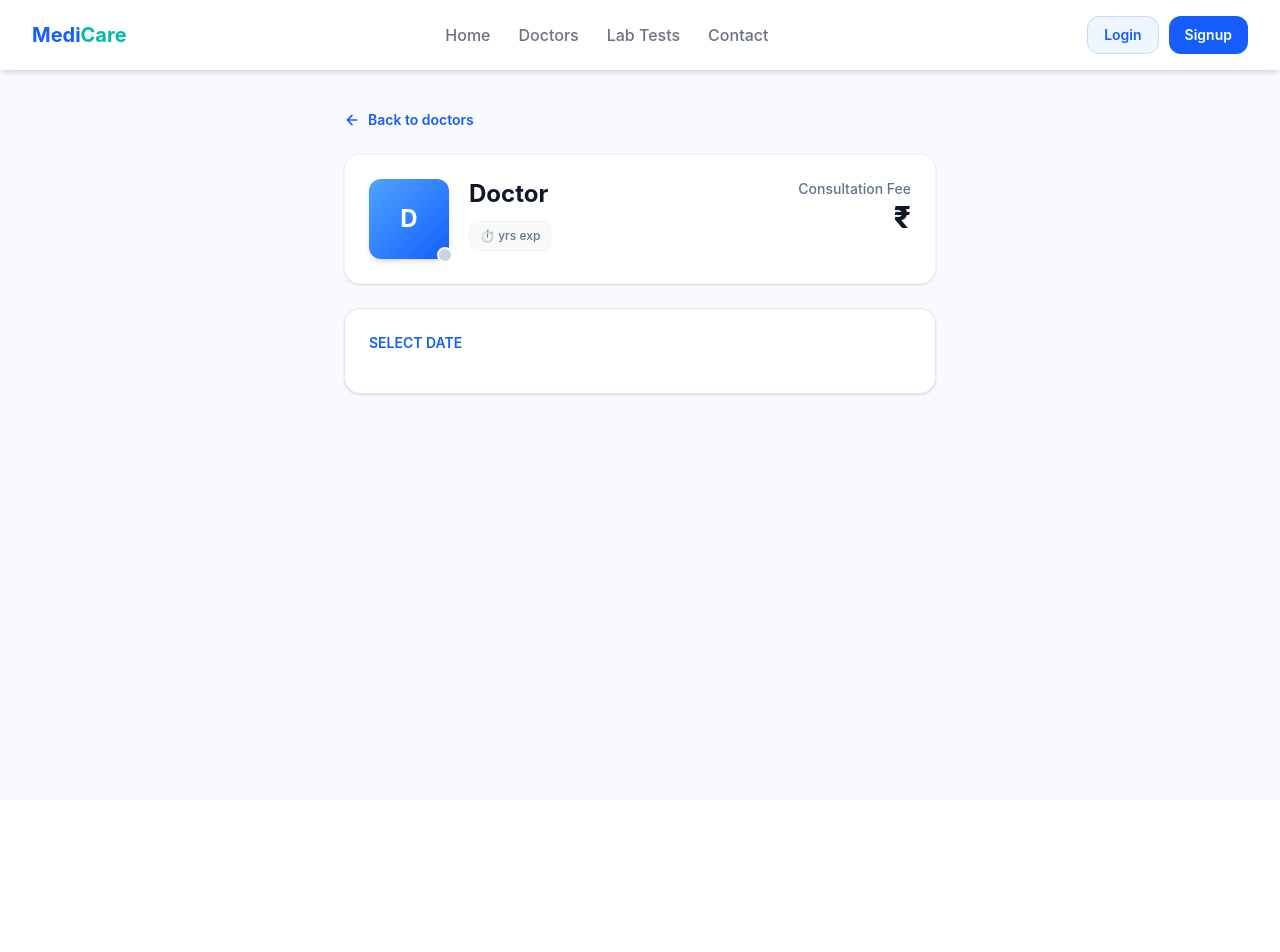
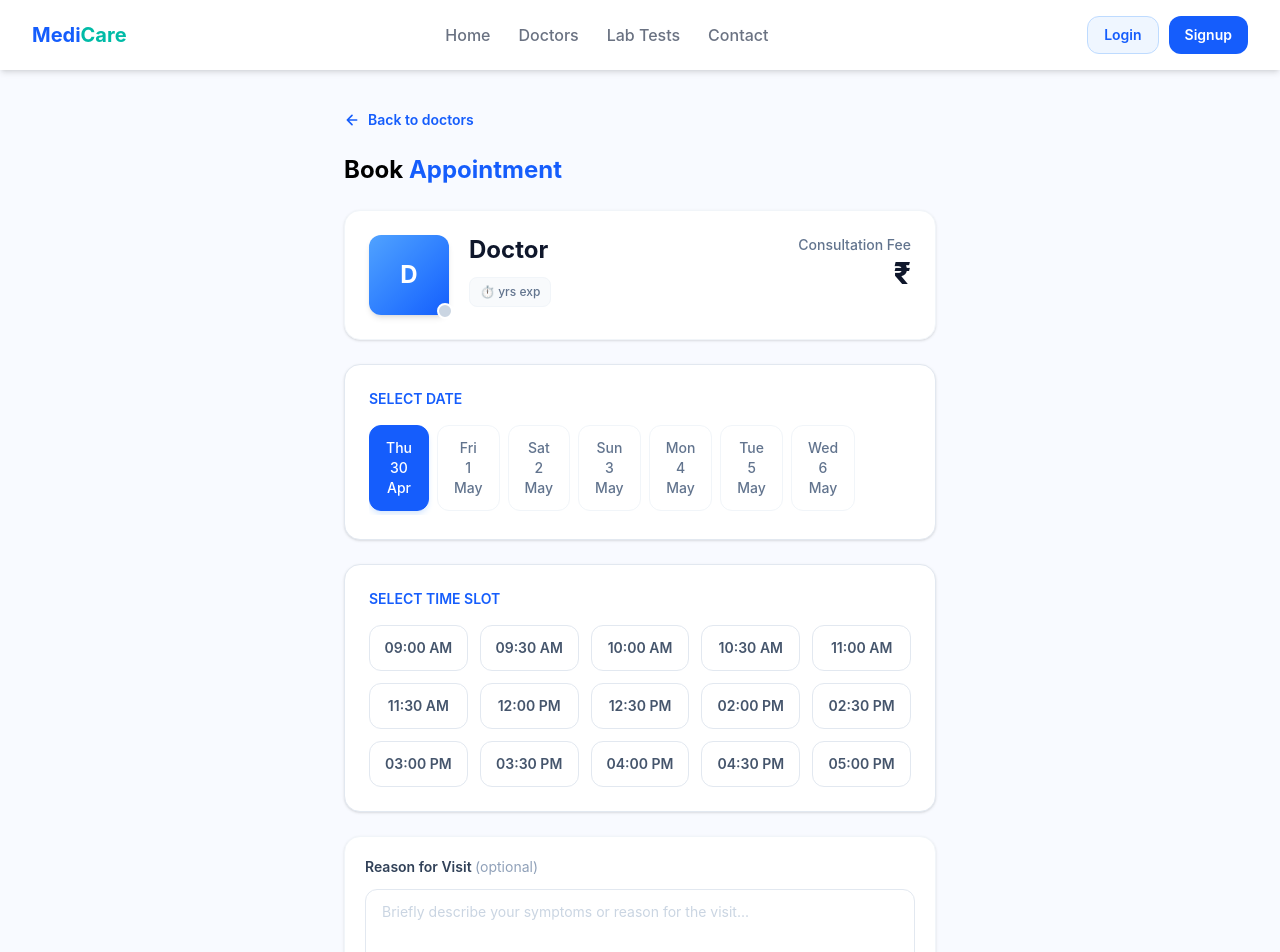
Before and after one commit to Tanineymar/Hospital-management, a React (Vite) app in the folder frontend/: page /book/1 in a window 1280 px wide. Shown: the top 952 px of the page. Before the commit the page ends 800 px from the top, so only its background shows below. Built offline with nearby package versions, Linux system fonts and the light colour scheme; no server answers.

Commit message:
Book appointment almost created

```diff
--- a/frontend/src/pages/patient/BookAppointment.jsx
+++ b/frontend/src/pages/patient/BookAppointment.jsx
@@ -2,6 +2,7 @@ import { useParams, useNavigate } from "react-router-dom"
 import Navbar from "../../components/Navbar.jsx"
 import { useEffect, useState } from "react"
 import API from "../../api/axios.js"
+import { Nut } from "lucide-react"
 
 const avatarGradients = [
     "from-blue-400 to-blue-600",
@@ -28,15 +29,31 @@ function BookAppointment() {
 
     const [doctor, setDoctor] = useState(null)
 
+    const dayNames = ["Sun", "Mon", "Tue", "Wed", "Thu", "Fri", "Sat"]
+    const monthNames = ["Jan", "Feb", "Mar", "Apr", "May", "Jun", "Jul", "Aug", "Sep", "Oct", "Nov", "Dec"]
+
+    const [days] = useState(getNext7Days)
+    const [selectedDayIdx , setSelectedDayIdx] = useState(0)
+
+    const TIME_SLOTS = [
+    "09:00 AM","09:30 AM","10:00 AM","10:30 AM","11:00 AM","11:30 AM","12:00 PM","12:30 PM",
+    "02:00 PM","02:30 PM","03:00 PM","03:30 PM",
+    "04:00 PM","04:30 PM","05:00 PM",
+    ]
+
+    const [selectedSlot , setSelectedSlot] = useState(null)
     useEffect(() => {
         API.get(`/doctor/profile/${doctorId}`)
             .then((res) => {
                 setDoctor(res.data.doctor)
+                console.log(selectedDayIdx)
             })
             .catch((err) => {
                 console.log(err)
             })
     }, [doctorId])
+
+
 
     const name = doctor?.user?.name || "Doctor"
 
@@ -48,6 +65,15 @@ function BookAppointment() {
             avatarGradients.length
             : 0
     ]
+
+
+     function getNext7Days(){
+        return Array.from({length: 7}, (_, i)=>{
+            const date = new Date()
+            date.setDate(date.getDate()+ i)
+            return date
+        })
+    }
 
     return (
         <div className="min-h-screen bg-[#f8faff]">
@@ -76,6 +102,8 @@ function BookAppointment() {
 
                     Back to doctors
                 </button>
+
+                <h1 className="text-2xl font-bold mb-6">Book <span className="text-blue-600">Appointment</span></h1>
 
                 {/* Doctor Card */}
                 <div className="bg-white rounded-2xl border border-slate-100 shadow-sm hover:shadow-lg transition-all duration-300 p-6 mb-6">
@@ -146,6 +174,60 @@ function BookAppointment() {
 
                 <div className="bg-white border border-slate-200 rounded-2xl p-6 mb-6 shadow-sm hover:shadow-lg transition-all">
                     <p className="text-sm font-semibold text-blue-600 uppercase mb-4">Select Date</p>
+                    <div className="flex gap-2 overflow-x-auto pb-1">
+                        {
+                        days.map((day , i)=>(
+                            <button key={i}
+                             onClick={()=>setSelectedDayIdx(i)}
+                             className={`shrink-0 flex flex-col items-center rounded-xl px-4 py-3 border text-sm font-medium transition-all
+                                    ${selectedDayIdx === i
+                                        ? "bg-blue-600 border-blue-600  text-white shadow-md shadow-blue-100"
+                                        : "border-slate-100 text-slate-500 hover:border-blue-200 hover:text-blue-600"
+                                    }`}>
+
+
+                                <span>{dayNames[day.getDay()]}</span>
+                                <span>{day.getDate()}</span>
+                                <span>{monthNames[day.getMonth()]}</span>
+                            </button>
+                        ))
+                    }
+                    </div>
+                </div>
+
+                 <div className="bg-white border border-slate-200 rounded-2xl p-6 mb-6 shadow-sm hover:shadow-lg transition-all">
+                    <p className="text-sm font-semibold text-blue-600 uppercase mb-4">Select Time Slot</p>
+                    <div className="grid grid-cols-3 sm:grid-cols-4 md:grid-cols-5 gap-3 ">
+                        {
+                            TIME_SLOTS.map((slot , i)=>(
+                                <button key={i}
+                                onClick={()=>setSelectedSlot(slot)}
+                                 className={`rounded-xl py-3 text-sm font-semibold border transition-all
+
+                             ${
+                    selectedSlot === slot
+                        ? "bg-blue-600 text-white border-blue-600"
+                        : "border-slate-200 text-slate-600 hover:border-blue-300 hover:text-blue-600"
+                         }`}
+                                 >
+                                    {slot}
+                                </button>
+                            ))
+                        }
+                    </div>
+                 </div>
+
+                 <div className="bg-white rounded-2xl border border-slate-100 p-5 mb-5 shadow-sm">
+                    <label className="text-sm font-semibold text-slate-700 block mb-3">
+                        Reason for Visit <span className="text-slate-400 font-normal">(optional)</span>
+                    </label>
+                    <textarea
+                        rows={3}
+                        // value={reason}
+                        // onChange={(e) => setReason(e.target.value)}
+                        placeholder="Briefly describe your symptoms or reason for the visit..."
+                        className="w-full rounded-xl border border-slate-200 px-4 py-3 text-sm text-slate-700 placeholder:text-slate-300 focus:outline-none focus:ring-2 focus:ring-blue-500 focus:border-transparent resize-none transition-all"
+                    />
                 </div>
             </div>
         </div>
--- a/frontend/src/pages/patient/FetchDoctor.jsx
+++ b/frontend/src/pages/patient/FetchDoctor.jsx
@@ -1,7 +1,6 @@
 import { useEffect, useState, useRef } from "react"
 import API from "../../api/axios"
 import Navbar from "../../components/Navbar.jsx"
-import BookAppointment from "./BookAppointment.jsx"
 import { useNavigate } from "react-router-dom"
 
 
@@ -140,6 +139,7 @@ function FetchDoctors() {
         <div className="min-h-screen bg-[#f8faff]">
             <Navbar />
 
+
             <div className="max-w-7xl mx-auto px-6 md:px-10 lg:px-16 py-12">
 
                 {/* Heading */}
@@ -162,6 +162,13 @@ function FetchDoctors() {
                         </svg>
                     </a>
                 </div>
+                  {
+    loading && (
+        <div className="flex justify-center items-center py-20">
+            <div className="w-10 h-10 border-4 border-blue-200 border-t-blue-600 rounded-full animate-spin"></div>
+        </div>
+    )
+}
 
                 {/* Error */}
                 {!loading && error && (
```
Also changed, not shown: 1 other file (tests, documents, lock files or other folders).
